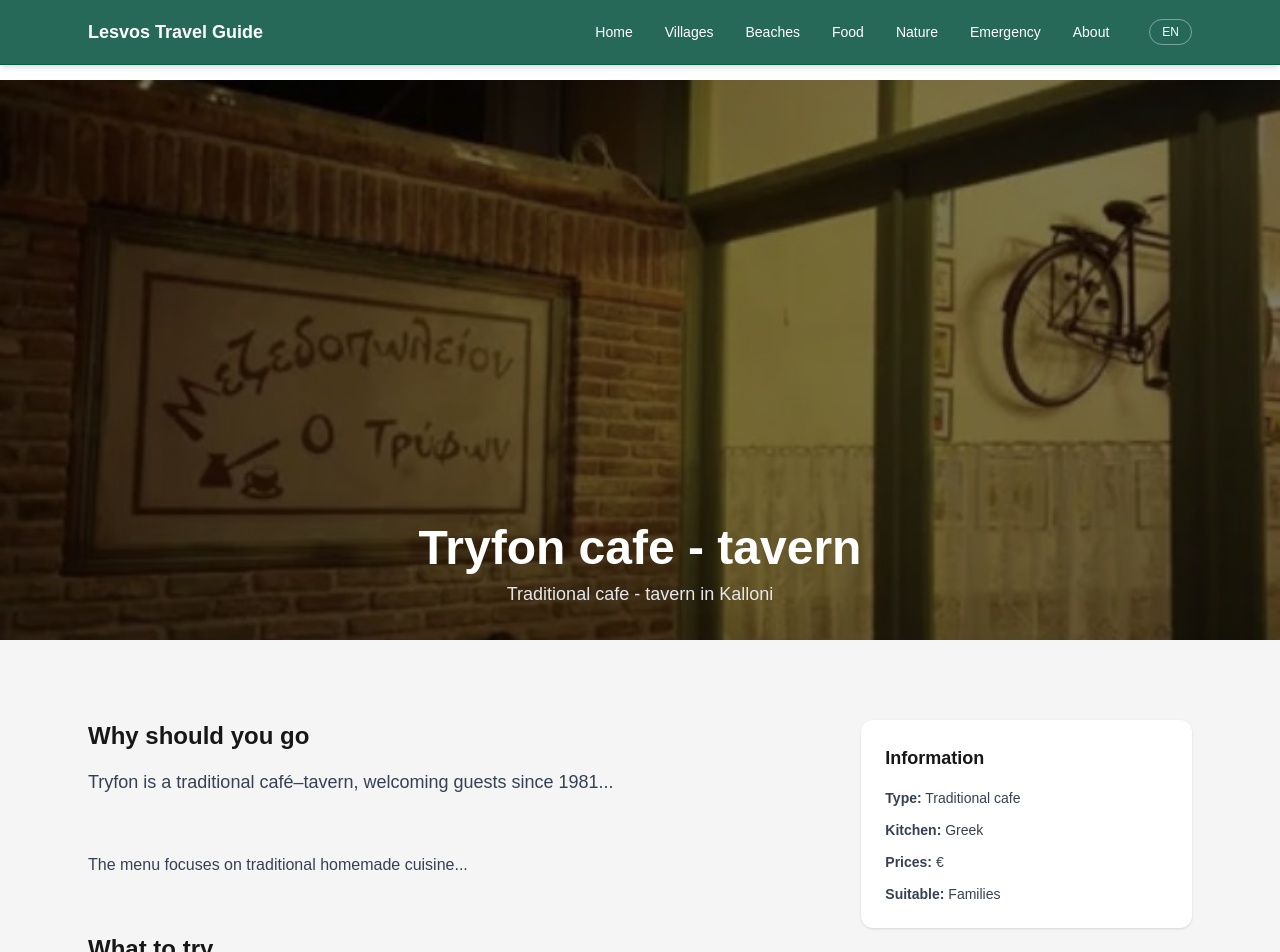
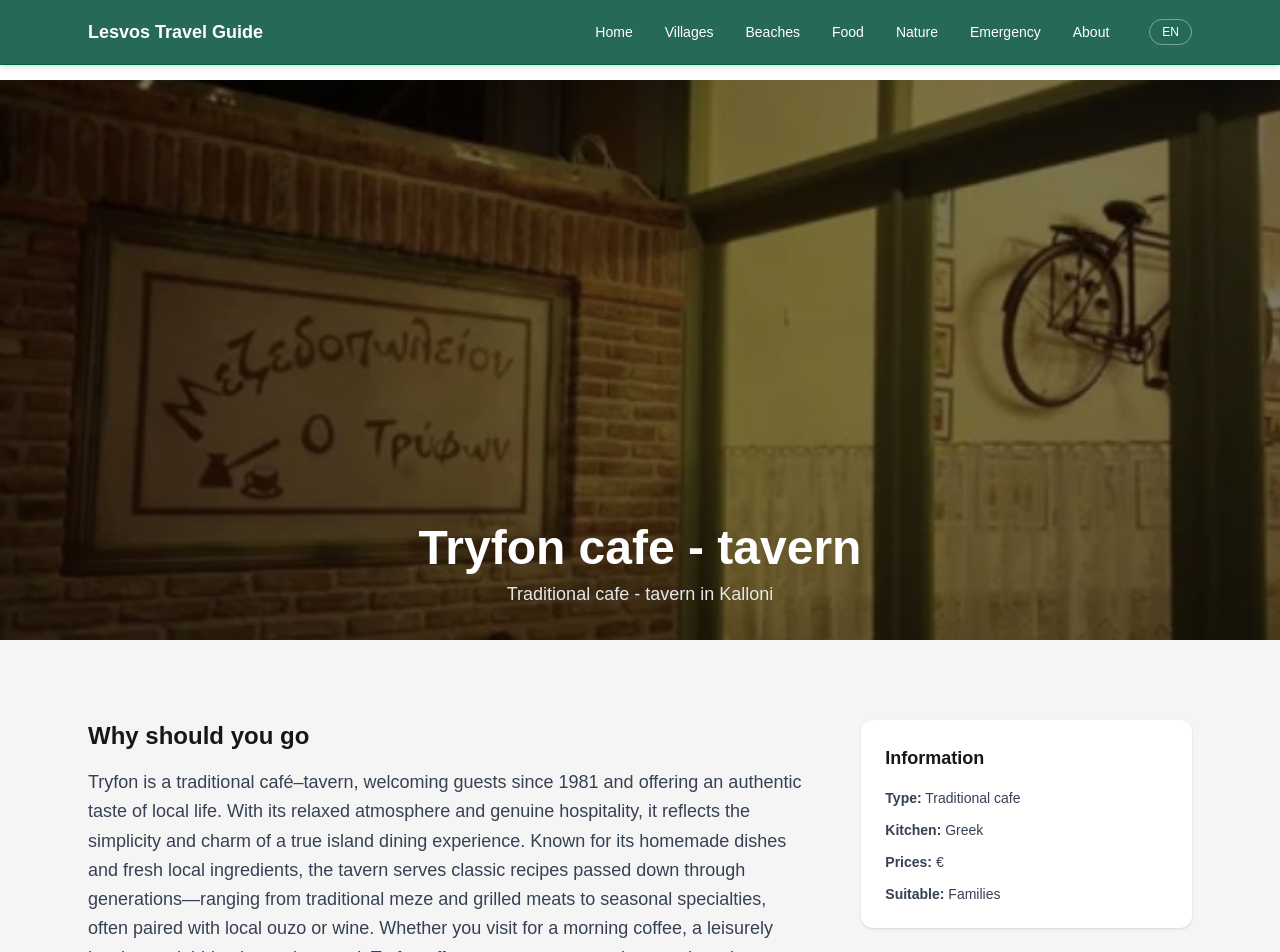
Before and after one commit to amamouridis06/lesvos-travel-guide, a Next.js app: page /food/tryfon in a window 1280 px wide. Shown: the top 952 px of the page. Built offline with nearby package versions, Linux system fonts and the light colour scheme.

Commit message:
Update page.tsx

```diff
--- a/app/food/tryfon/page.tsx
+++ b/app/food/tryfon/page.tsx
@@ -64,12 +64,17 @@ export default function LimanakiPamfilonPage() {
             </h2>
 
             <p className="text-gray-700 leading-relaxed text-base md:text-lg">
-              Tryfon is a traditional café–tavern, welcoming guests since 1981...
+             Tryfon is a traditional café–tavern, welcoming guests since 1981 and offering an authentic taste of local life. With its relaxed atmosphere and genuine hospitality, it reflects the simplicity and charm of a true island dining experience.
+
+              Known for its homemade dishes and fresh local ingredients, the tavern serves classic recipes passed down through generations—ranging from traditional meze and grilled meats to seasonal specialties, often paired with local ouzo or wine.
+
+              Whether you visit for a morning coffee, a leisurely lunch, or a laid-back evening meal, Tryfon offers a warm, unpretentious setting where visitors can experience the true flavors and spirit of the island.
             </p>
           </div>
 
           <p className="text-gray-700 text-sm md:text-base">
-            The menu focuses on traditional homemade cuisine...
+            The menu focuses on traditional homemade cuisine, with an emphasis on grilled meats,
+  local recipes, and a variety of meze, perfectly paired with ouzo or tsipouro.
           </p>
 
           {/* WHAT TO TRY */}
```
